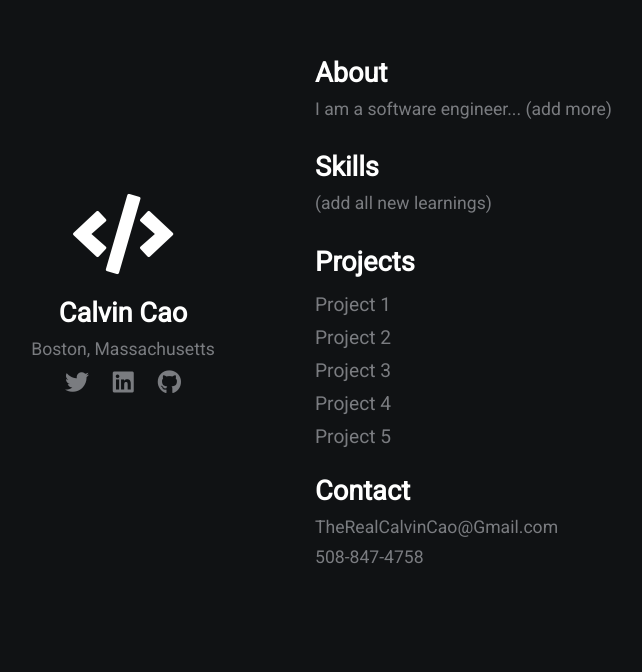
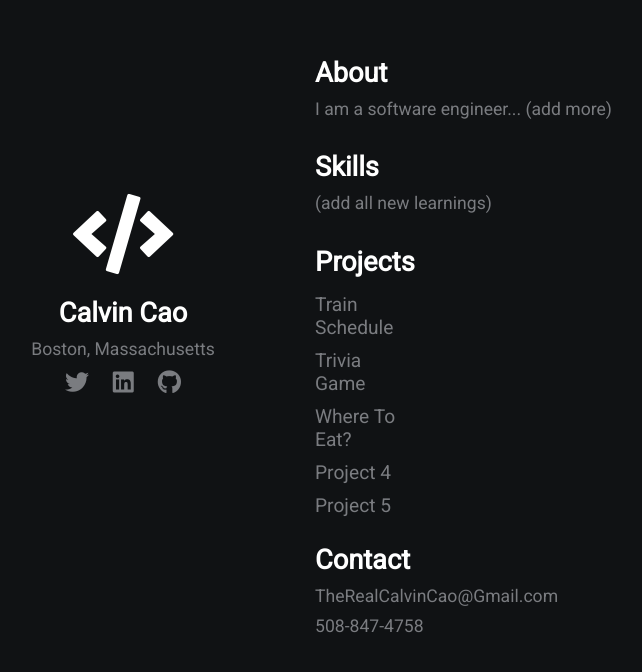
Before and after one commit to therealcavinko/portfolio, a plain HTML site: page index.html in a window 1280 px wide. Shown: the part 126-798 px from the top of the page, without its empty margins (325-967 px from the left). Drawn offline with Linux system fonts and the light colour scheme.

Commit message:
updated names and projects

```diff
--- a/index.html
+++ b/index.html
@@ -24,9 +24,9 @@
             <h2>Skills</h2>
             <p>(add all new learnings)</p>
             <h2>Projects</h2>
-            <a href="https://github.com/therealcavinko/TrainSchedule">Project 1</a>
-            <a href="https://github.com/therealcavinko/TriviaGame">Project 2</a>
-            <a href="https://github.com/kayhern/Project-1-Team4">Project 3</a>
+            <a href="https://github.com/therealcavinko/TrainSchedule">Train Schedule</a>
+            <a href="https://github.com/therealcavinko/TriviaGame">Trivia Game</a>
+            <a href="https://github.com/kayhern/Project-1-Team4">Where To Eat?</a>
             <a href="https://github.com/therealcavinko/liri-node-app">Project 4</a>
             <a href="https://github.com/therealcavinko/unit-4-game">Project 5</a>
             <h2>Contact</h2>
```
